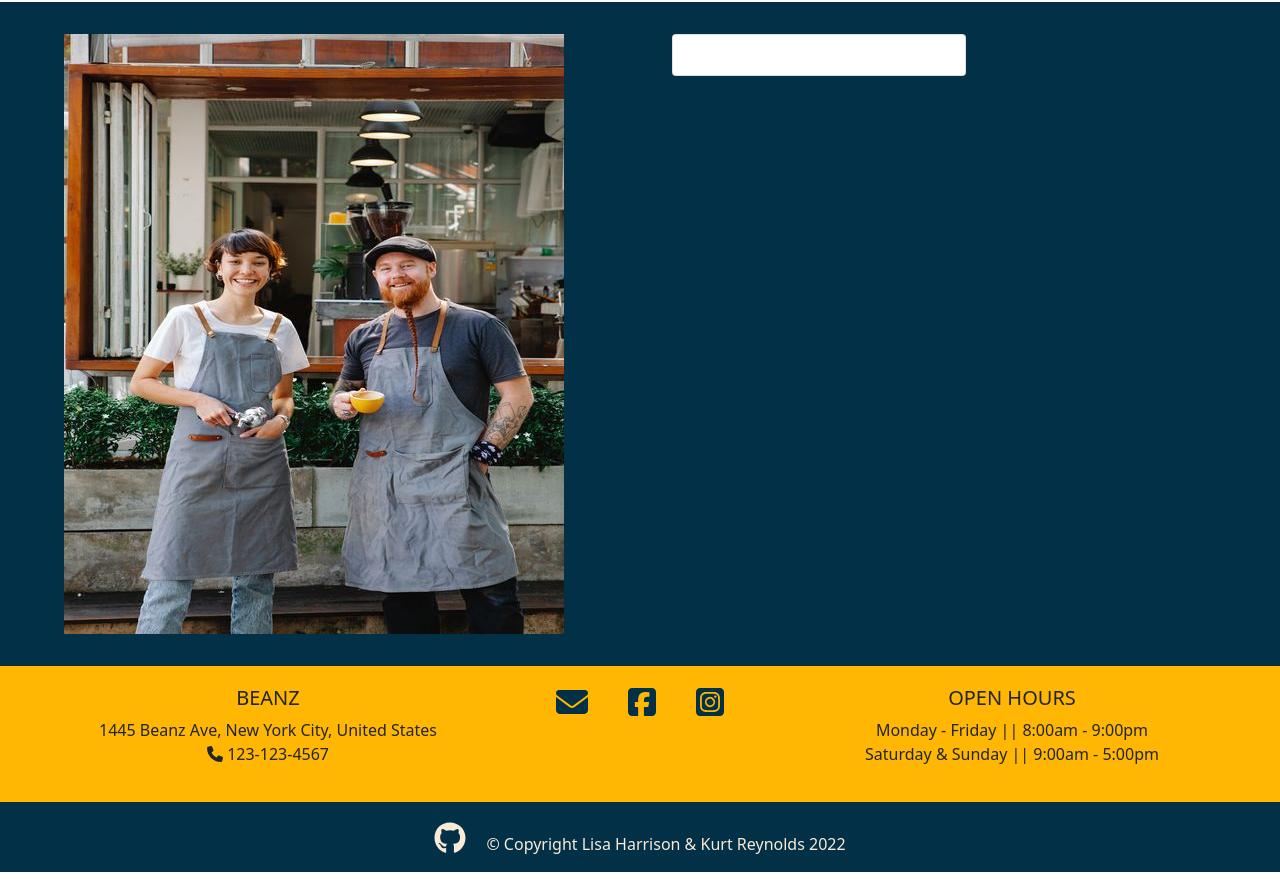
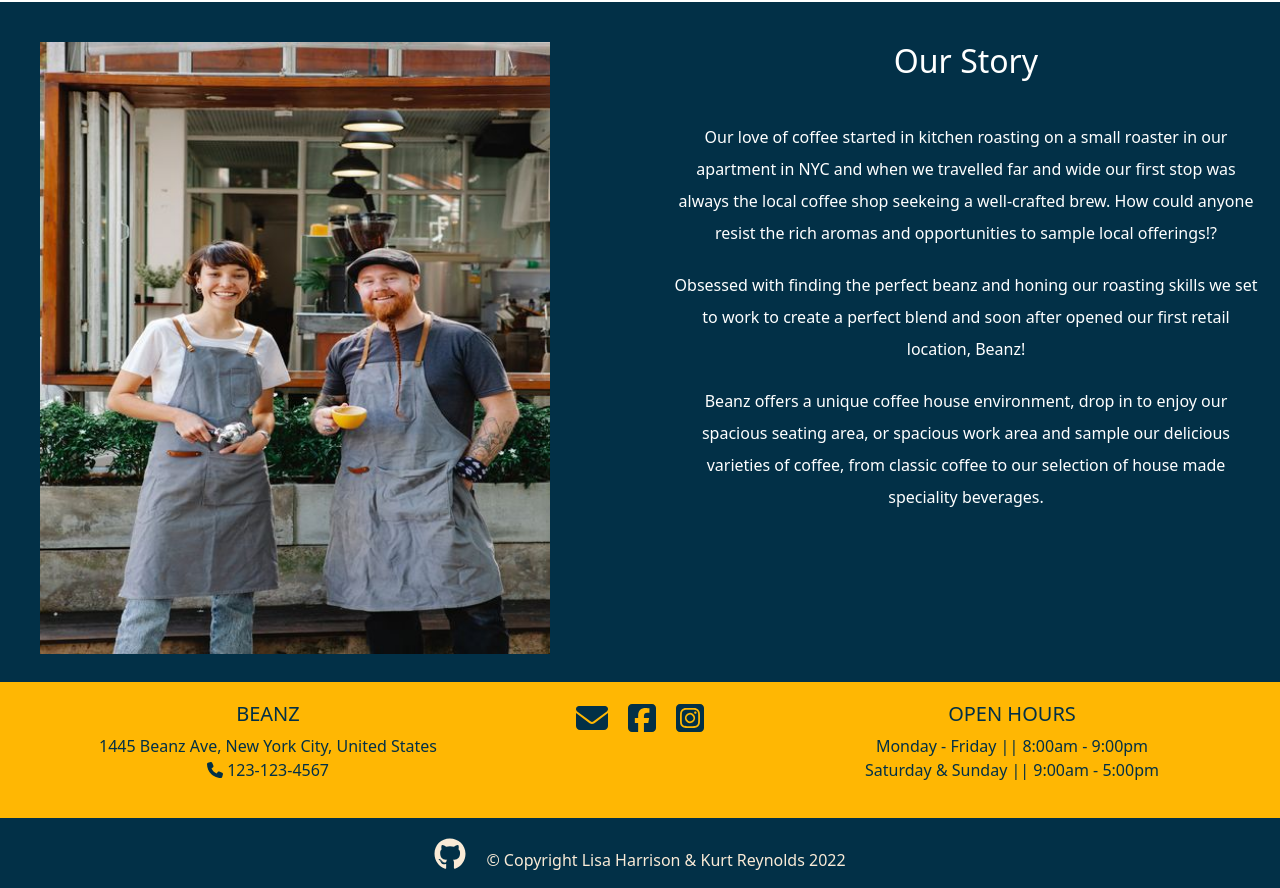
Before and after one commit to LisaHarrison08/beanz, a React (Create React App) app: page / in a window 1280 px wide. Shown: the part 1260-2148 px from the top of the page. Built offline with nearby package versions, Linux system fonts and the light colour scheme; a web font is replaced by a local one.

Commit message:
text added to about section and layout corrected fade applied to row

```diff
--- a/src/components/About.js
+++ b/src/components/About.js
@@ -1,24 +1,30 @@
-import React from 'react';
+import React from "react"
 import barista from '../assets/people2.jpg';
 import Fade from 'react-reveal';
-import TextCard from './TextCard';
+import { Col, Row } from "react-bootstrap"
 
-
-function About() {
+const About = () => {
   return (
-    <div className="row about-row">
+    <div className="about-section">
       <Fade left duration={1000} distance="500px">
-        <div className="col-sm-12 col-md-6 about-col">
-          <img className="about-us" src={barista} alt="Barista" />
-        </div>
-      </Fade>
-      <Fade right duration={1000} distance="500px">
-        <div className="col-sm-12 col-md-6 about-col">
-          < TextCard />
-        </div>
+        <Row>
+          <Col xs={12} md={6}>
+            <img
+              className="about-image"
+              src={barista}
+              alt="Beanz Barista's"
+            />
+          </Col>
+          <Col xs={12} md={6}>
+            <h2>Our Story</h2>
+            <p>Our love of coffee started in kitchen roasting on a small roaster in our apartment in NYC and when we travelled far and wide our first stop was always the local coffee shop seekeing a well-crafted brew. How could anyone resist the rich aromas and opportunities to sample local offerings!? </p>
+            <p>Obsessed with finding the perfect beanz and honing our roasting skills we set to work to create a perfect blend and soon after opened our first retail location, Beanz!</p>
+            <p>Beanz offers a unique coffee house environment, drop in to enjoy our spacious seating area, or spacious work area and sample our delicious varieties of coffee, from classic coffee to our selection of house made speciality beverages.</p>
+          </Col>
+        </Row>
       </Fade>
     </div>
-  );
+  )
 }
 
 export default About;
--- a/src/styles/style.css
+++ b/src/styles/style.css
@@ -3,6 +3,7 @@
 .primary-container {
   margin: 0;
   padding: 0;
+  /* About Section */
   /* Footer Section */
 }
 
@@ -63,42 +64,46 @@
   width: 100%;
 }
 
+.primary-container .about-section {
+  background-color: #023047;
+}
+
+.primary-container .about-section .about-image {
+  margin: 40px;
+  height: 90%;
+  width: auto;
+}
+
+.primary-container .about-section h2 {
+  color: white;
+  text-align: center;
+  margin-top: 40px;
+  margin-bottom: 40px;
+}
+
+.primary-container .about-section p {
+  color: white;
+  margin: 20px;
+  text-align: center;
+  line-height: 2;
+}
+
 .primary-container .site-footer {
-  /* background-color: rgb(233, 223, 223); */
   background-color: #ffb703;
   margin: 0;
   padding-bottom: 20px;
   padding-top: 20px;
 }
 
-.primary-container .site-footer .icon-link {
-  padding: 20px;
-  padding-top: 40px;
-  padding-bottom: 20px;
+.primary-container .site-footer h5,
+.primary-container .site-footer p {
   color: #023047;
 }
 
-.primary-container .about-row {
-  display: -webkit-box;
-  display: -ms-flexbox;
-  display: flex;
-  -webkit-box-pack: center;
-      -ms-flex-pack: center;
-          justify-content: center;
-  background: #023047;
-}
-
-.primary-container .about-row .about-col {
-  display: -webkit-box;
-  display: -ms-flexbox;
-  display: flex;
-  justify-self: center;
-  padding: 2rem;
-}
-
-.primary-container .about-row .about-col img {
-  display: block;
-  margin: auto;
+.primary-container .site-footer .icon-link {
+  padding: 10px;
+  padding-bottom: 20px;
+  color: #023047;
 }
 
 .primary-container .secondary-footer {
--- a/src/styles/style.scss
+++ b/src/styles/style.scss
@@ -5,7 +5,7 @@ $selectiveYellow: #ffb703;
 $tangerine: #fb8500;
 $blue-ncs: hsla(195, 83%, 38%, 0.3);
 $footer: #000;
-$text-footer:antiquewhite;
+$text-footer: antiquewhite;
 
 @import url('https://fonts.googleapis.com/css2?family=Roboto:ital,wght@0,100;0,300;0,400;0,500;0,700;0,900;1,100;1,300;1,400;1,500;1,700;1,900&family=Shizuru&family=Ubuntu:ital,wght@0,300;0,400;0,500;0,700;1,300;1,400;1,500;1,700&display=swap');
 @import url('https://fonts.googleapis.com/css2?family=Indie+Flower&display=swap');
@@ -64,47 +64,58 @@ $text-footer:antiquewhite;
 		}
 	}
 
+	/* About Section */
+	.about-section {
+		background-color: $prussianBlue;
+
+    .about-image {
+      margin: 40px;
+      height: 90%;
+      width: auto;
+    }
+    h2 {
+      color: white;
+      text-align: center;
+      margin-top: 40px;
+      margin-bottom: 40px;
+    }
+    p {
+      color: white;
+      margin: 20px;
+      text-align: center;
+      line-height: 2;
+    }
+	}
+
+
 	/* Footer Section */
 	.site-footer {
 		background-color: $selectiveYellow;
 		margin: 0;
 		padding-bottom: 20px;
 		padding-top: 20px;
-    color:$prussianBlue;
+
+		h5,
+		p {
+			color: $prussianBlue;
 		}
 
 		.icon-link {
-    // padding-top: 160px;
+			padding: 10px;
 			padding-bottom: 20px;
 			color: $prussianBlue;
 		}
-
-  .about-row {
-    display: flex;
-    justify-content: center;
-    background: #023047;
-
-    .about-col {
-      display: flex;
-      justify-self: center;
-      padding: 2rem;
-
-      img {
-        display: block;
-        margin: auto;
-      }
-    }
 	}
 
-  .secondary-footer{
+	.secondary-footer {
 		background-color: $prussianBlue;
-    padding-top:20px;
-    margin:0;
-    color:$text-footer;
+		padding-top: 20px;
+		margin: 0;
+		color: $text-footer;
 	}
 
-  .project-link{
-    color:$text-footer;
+	.project-link {
+		color: $text-footer;
 		padding-right: 20px;
 	}
 }
```
Also changed, not shown: 1 other file (tests, documents, lock files or other folders). Lines whose indentation alone changed are shown as unchanged.
